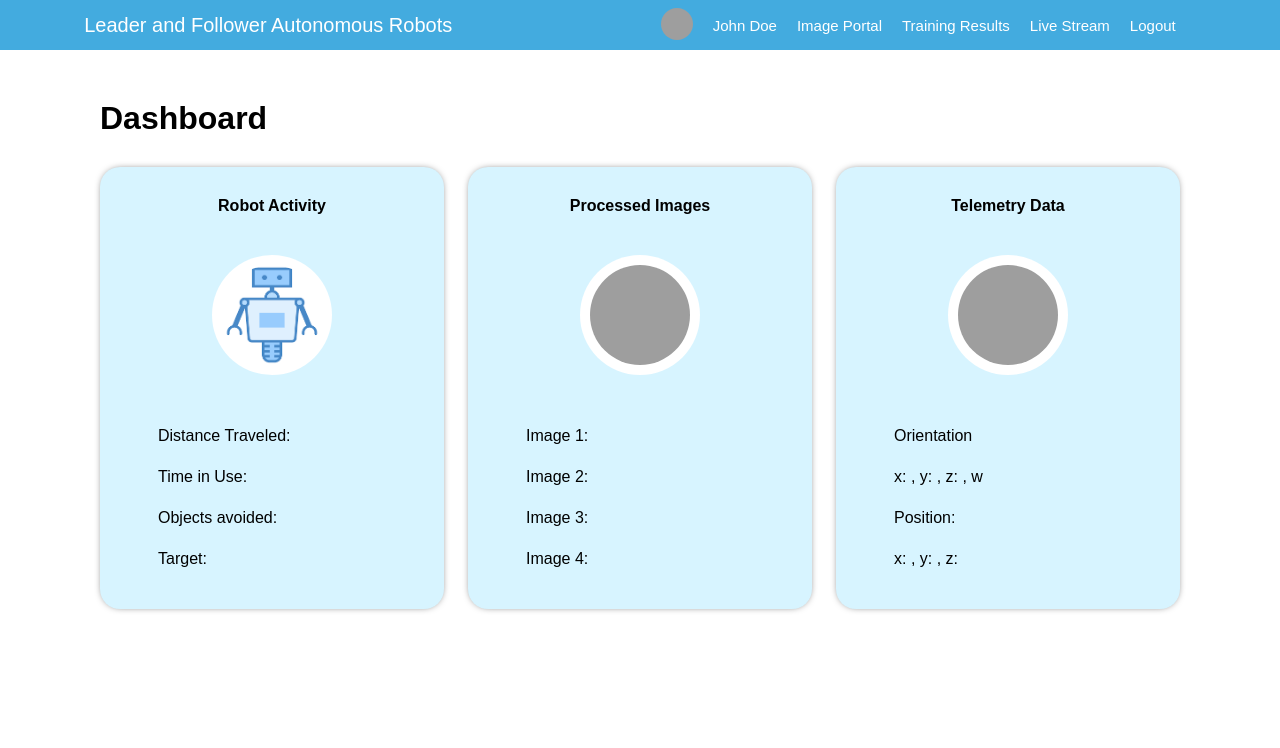
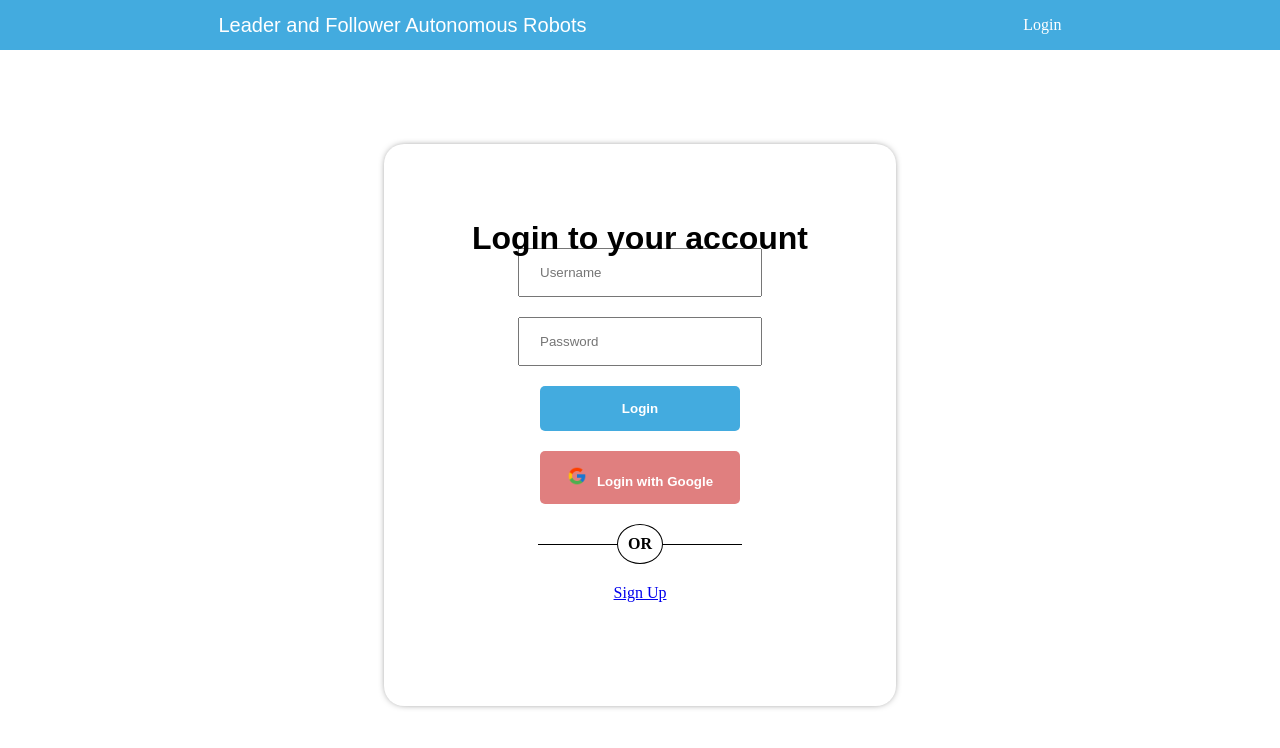
Before and after one commit to idygre/robotFrontEnd, a React (Create React App) app: page /login in a window 1280 px wide. Before the commit this address led to /. Shown: the top 748 px of the page. Built offline with nearby package versions, Linux system fonts and the light colour scheme; grey boxes are pictures that could not be loaded.

Commit message:
Update login page (remove Facebook, Github login)

```diff
--- a/src/App.jsx
+++ b/src/App.jsx
@@ -11,7 +11,7 @@ import Profile from "./pages/Profile";
 import { BrowserRouter, Routes, Route, Navigate } from "react-router-dom";
 
 const App = () => {
-  const user = true;
+  const user = false;
   return (
     <BrowserRouter>
       <div>
--- a/src/app.css
+++ b/src/app.css
@@ -101,7 +101,7 @@
 }
 
 .wrapper {
-  width: 60%;
+  width: 40%;
   height: 75%;
   -webkit-box-shadow: 0px 0px 9px -4px #000000;
   box-shadow: 0px 0px 9px -4px #000000;
@@ -110,7 +110,6 @@
   border-radius: 20px;
 }
 
-.left,
 .right {
   flex: 1;
   display: flex;
@@ -119,7 +118,7 @@
 }
 
 .center {
-  height: 100%;
+  width: 100%;
   display: flex;
   align-items: center;
   justify-content: center;
@@ -127,18 +126,18 @@
 }
 
 .or {
-  border: 2px solid lightgray;
+  border: 1px solid black;
   border-radius: 50%;
   padding: 10px;
-  color: gray;
+  color: black;
   background-color: white;
   font-weight: bold;
 }
 
 .line {
-  width: 0.5px;
-  height: 60%;
-  background-color: lightgray;
+  width: 40%;
+  height: 0.5px;
+  background-color: black;
   position: absolute;
   top: 0;
   bottom: 0;
@@ -149,8 +148,8 @@
 }
 
 .loginButton {
-  width: 150px;
-  padding: 15px 25px;
+  width: 170px;
+  padding: 15px 15px;
   color: white;
   border-radius: 5px;
   color: white;
@@ -158,18 +157,11 @@
   align-items: center;
   font-weight: 200;
   margin-bottom: 20px;
+  font-family: Arial, sans-serif;
 }
 
 .google {
   background-color: #e07f7f;
-}
-
-.facebook {
-  background-color: #43abdf;
-}
-
-.github {
-  background-color: #1a1b1c;
 }
 
 .icon {
@@ -192,6 +184,22 @@ input {
   border: none;
   padding: 15px 20px;
   border-radius: 5px;
+  margin-bottom: 20px;
+}
+
+.submitGoogle {
+  width: 200px;
+  background-color: #e07f7f;
+  color: white;
+  font-weight: bold;
+  border: none;
+  padding: 15px 20px;
+  border-radius: 5px;
+  margin-bottom: 20px;
+}
+
+.signUp {
+  margin-top: 20px;
 }
 
 .loginTitle {
--- a/src/pages/Login.jsx
+++ b/src/pages/Login.jsx
@@ -7,31 +7,25 @@ import { Link } from "react-router-dom";
 const Login = () => {
   return (
     <div className="login">
-      <h1 className="loginTitle">Choose a Login Method</h1>
+      <h1 className="loginTitle">Login to your account</h1>
       <div className="wrapper">
-        <div className="left">
-          <div className="loginButton google">
-            <img src={google} alt="" className="icon" />
-            Google
-          </div>
-          <div className="loginButton facebook">
-            <img src={facebook} alt="" className="icon" />
-            Facebook
-          </div>
-          <div className="loginButton github">
-            <img src={github} alt="" className="icon" />
-            Github
-          </div>
-        </div>
-        <div className="center">
-          <div className="line" />
-          <div className="or">OR</div>
-        </div>
         <div className="right">
           <input type="text" placeholder="Username" />
           <input type="text" placeholder="Password" />
+
           <button className="submit">Login</button>
-          <p>
+
+          <button className="submitGoogle">
+            <img src={google} alt="" className="icon" />
+            Login with Google
+          </button>
+
+          <div className="center">
+            <div className="line" />
+            <div className="or">OR</div>
+          </div>
+
+          <p className="signUp">
             <Link to="/Register">Sign Up</Link>
           </p>
         </div>
```
